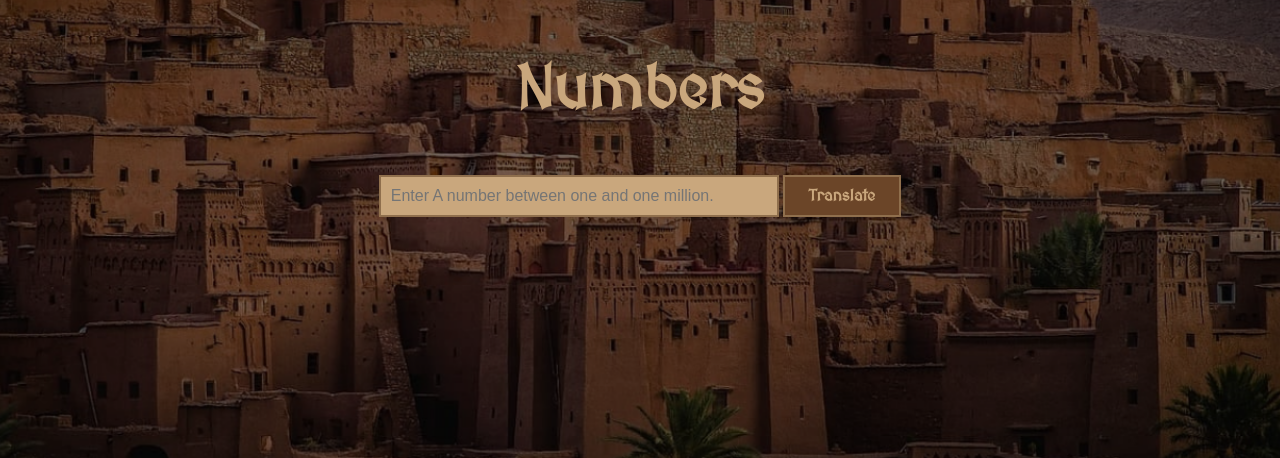
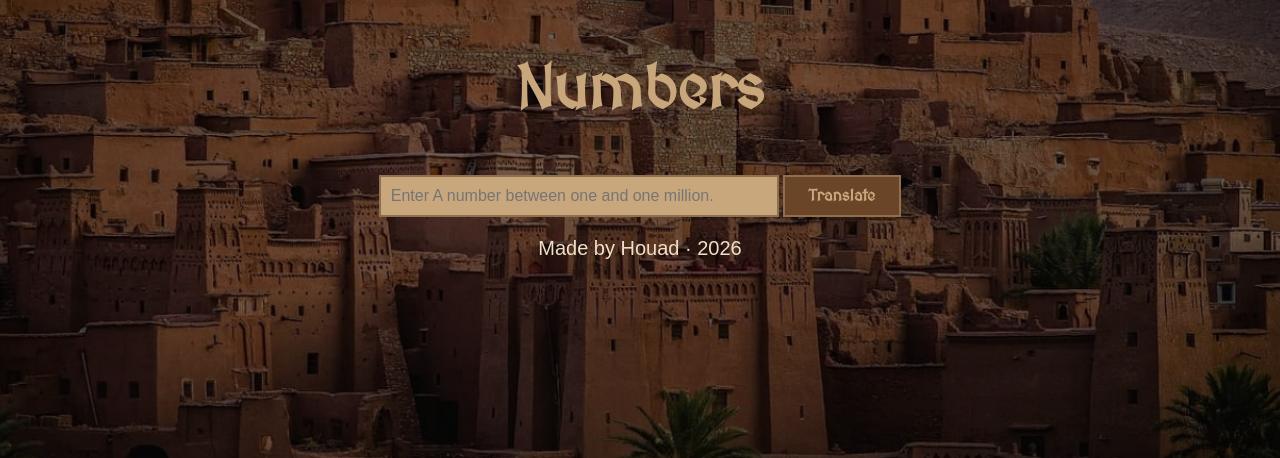
Before and after one commit to xtrawalo/Speak-Tachl7it, a Flask app: page / in a window 1280 px wide. Shown: the part 213-671 px from the top of the page. Run offline with Flask 3, Linux system fonts and the light colour scheme; some web fonts are replaced.

Commit message:
Add footer with author information to index.html

```diff
--- a/templates/index.html
+++ b/templates/index.html
@@ -17,5 +17,8 @@
         <p>This number in Tamazight is pronounced as :</p>
         <h3>{{result}}</h3>
         {% endif %}
+        <footer>
+            <p>Made by Houad · 2026</p>
+        </footer>
     </body>
 </html>
```
